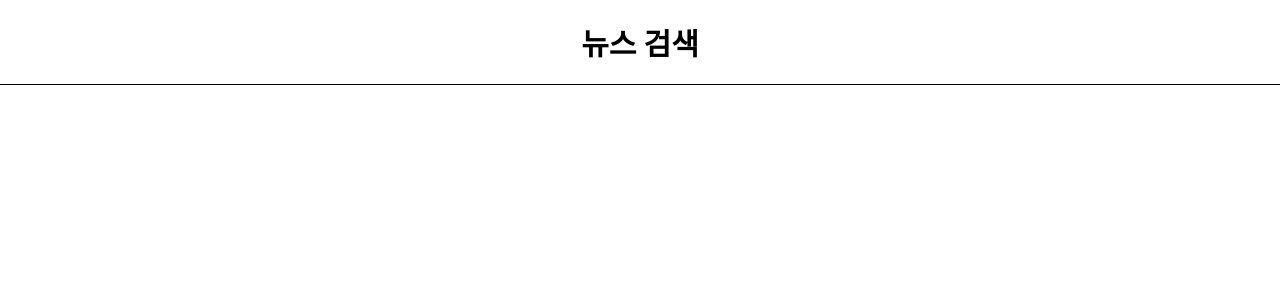
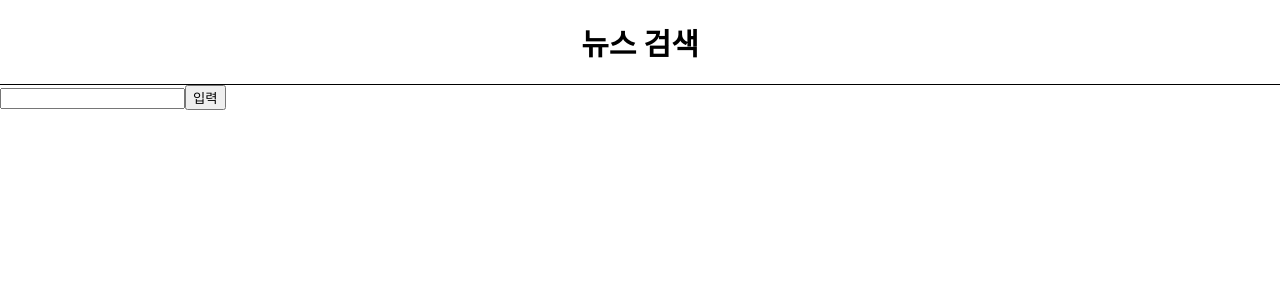
Before and after one commit to C-H-Kim/React-Project, a React (Create React App) app in the folder fintech/: page /news in a window 1280 px wide. Shown: the top 300 px of the page. Built offline with nearby package versions, Linux system fonts and the light colour scheme.

Commit message:
[feat] 뉴스 검색 기능 구현하기 1/2
- 검색어를 통해 axios 요청 만들기

```diff
--- a/fintech/src/components/InputComponent.js
+++ b/fintech/src/components/InputComponent.js
@@ -1,21 +1,10 @@
-import { useState } from 'react'
+import React from "react";
 
-const InputComponent = (props) => {
-    const [name, setName] = useState("test");
-
-    const handleChangeInput = (event) => {
-        setName(event.target.value);
-    };
-
-    const handleClickButton = () => {
-        alert(name);
-    };
-
+const InputComponent = ({ handleChange, handleClick }) => {
     return (
         <>
-            <p>{name}</p>
-            <input onChange={handleChangeInput}></input>
-            <button onClick={handleClickButton}>입력</button>
+            <input onChange={handleChange}></input>
+            <button onClick={handleClick}>입력</button>
         </>
     );
 };
--- a/fintech/src/components/ListComponents.js
+++ b/fintech/src/components/ListComponents.js
@@ -1,25 +1,9 @@
-import React, { useState } from "react";
-import Welcome from "./Welcome";
+import React from "react";
 
 const ListComponents = () => {
-    const [list, setList] = useState([
-        { username: "홍길동", age: 33, height: 183 },
-        { username: "고길동", age: 43, height: 123 },
-        { username: "둘리", age: 23, height: 133 },
-    ]);
-
     return (
         <div>
-            {list.map((user) => {
-                return (
-                    <Welcome
-                        key={user.username}
-                        userName={user.username}
-                        userAge={user.age}
-                        userHeight={user.height}
-                    ></Welcome>
-                );
-            })}
+
         </div>
     );
 };
--- a/fintech/src/pages/NewsPage.js
+++ b/fintech/src/pages/NewsPage.js
@@ -1,10 +1,37 @@
-import React from "react";
+import axios from "axios";
+import React, { useState } from "react";
 import AppHeader from "../components/Common/AppHeader";
+import InputComponent from "../components/InputComponent";
+import ListComponents from "../components/ListComponents";
 
 const NewsPage = () => {
+    const [searchInputText, setSearchInputText] = useState("");
+
+    const handleSearchInputChange = (e) => {
+        const { value } = e.target;
+        setSearchInputText(value);
+        console.log(value);
+    };
+
+    const handleSearchButtonClick = () => {
+        console.log("서버로 요청을 보냅니다.");
+        // 템플릿 리터럴을 통해 API URL 작성
+        const requestUrl = `https://newsapi.org/v2/everything?q=${searchInputText}&from=2023-02-01&sortBy=popularity&apiKey=9559bd697b9c4e7dab65cdff4bf7369a&language=ko`;
+
+        // axios를 통해서 news API에 요청 보내기
+        axios.get(requestUrl).then((response) => {
+            console.log(response);
+        });
+    };
+
     return (
         <div>
             <AppHeader title={"뉴스 검색"}></AppHeader>
+            <InputComponent
+                handleChange={handleSearchInputChange}
+                handleClick={handleSearchButtonClick}
+            ></InputComponent>
+            <ListComponents></ListComponents>
         </div>
     );
 };
```
